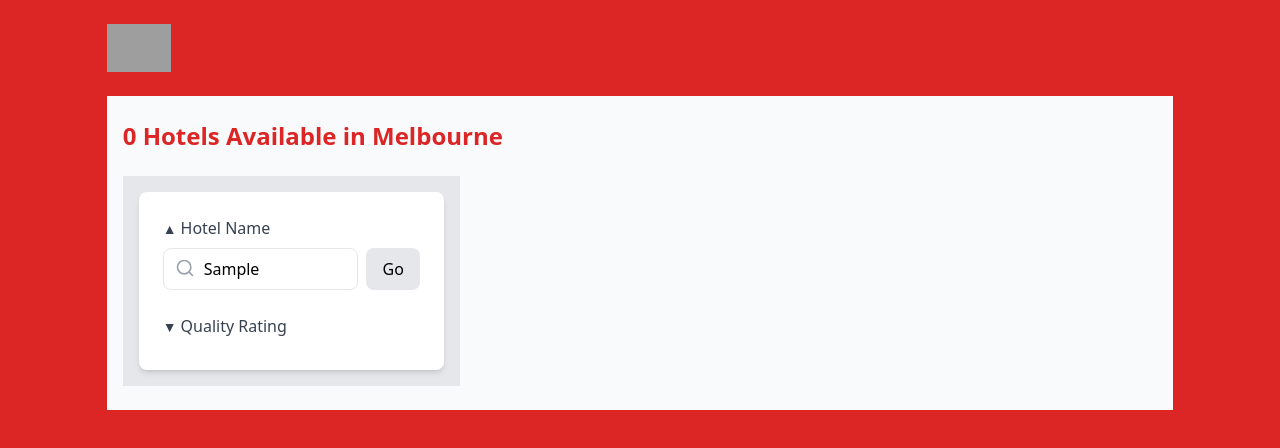
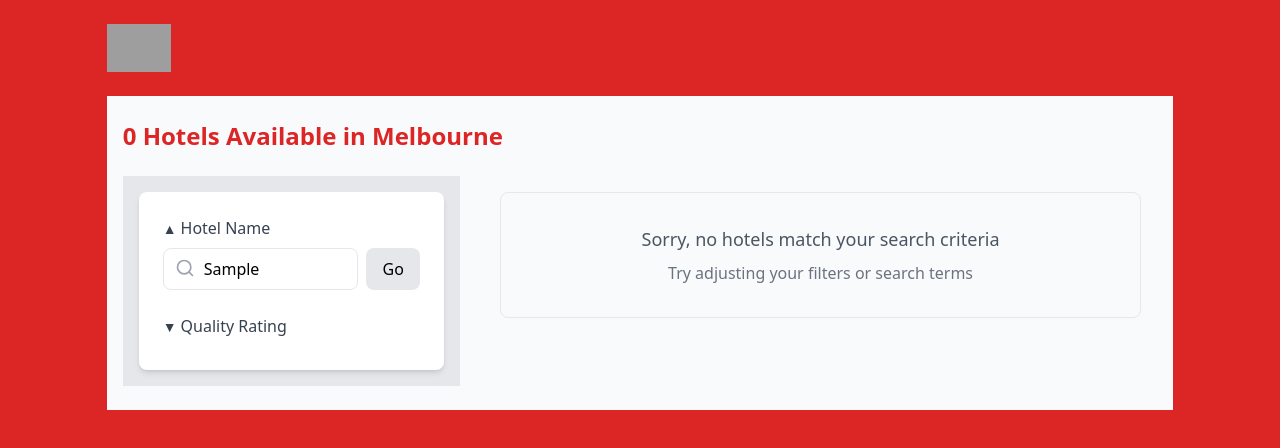
Before and after one commit to mingjuitsai/webjet, a React (Vite) app: page / in a window 1280 px wide. Both pictures are taken after typing "Sample" into the empty fields and a click on the button "Go". Shown: the top 448 px of the page. Built offline with nearby package versions, Linux system fonts and the light colour scheme; grey boxes are pictures that could not be loaded.

Commit message:
Add no result found message

```diff
--- a/src/App.jsx
+++ b/src/App.jsx
@@ -70,7 +70,12 @@ const App = () => {
                   </button>
                 </div>
               </div>
-            ) : loading ? <HotelCardsSkeleton /> : filteredHotels.map(hotel => (
+            ) : loading ? <HotelCardsSkeleton /> : filteredHotels.length === 0 ? (
+              <div className="bg-gray-50 border border-gray-200 rounded-lg p-8 text-center">
+                <p className="text-gray-600 text-lg mb-2">Sorry, no hotels match your search criteria</p>
+                <p className="text-gray-500">Try adjusting your filters or search terms</p>
+              </div>
+            ) : filteredHotels.map(hotel => (
               <HotelCard key={hotel.id} hotel={hotel} />
             ))}
           </div>
```
